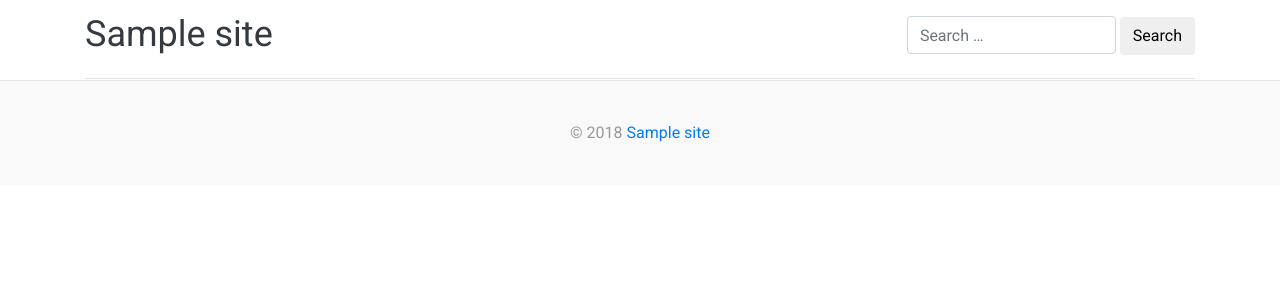
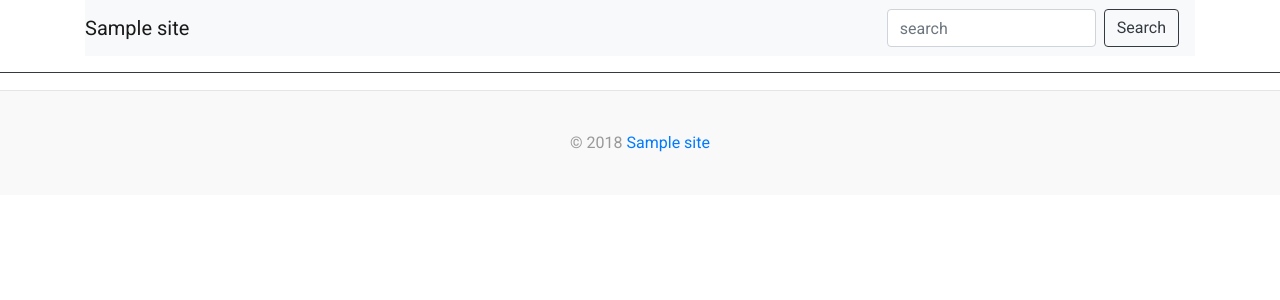
Before and after one commit to friism/blog, a WordPress theme: template wordpress/friism/page.php in a window 1280 px wide. Shown: the top 300 px of the page. Run offline with PHP 8.4 and a stand-in for WordPress, Linux system fonts and the light colour scheme; the site name, menu and one post (Sample post) are stand-ins, and other content is empty.

Commit message:
use default bootstrap

```diff
--- a/wordpress/friism/header.php
+++ b/wordpress/friism/header.php
@@ -20,17 +20,21 @@
 </head>
 
 <body>
-<div class="container">
-	<header class="blog-header py-3">
-        <div class="row">
-          <div class="col-6">
-            <a class="blog-header-logo text-dark" href="<?php echo esc_url( home_url( '/' )); ?>"><?php esc_url(bloginfo('name')); ?></a>
-          </div>
-          <div class="col-6 d-flex justify-content-end align-items-center">
-            <?php get_search_form() ?>
-          </div>
-        </div>
-    </header><!-- #masthead -->
-</div>
+<header class="container">
+  <nav class="navbar navbar-expand-sm navbar-light bg-light pl-0">
+    <a class="navbar-brand" href="<?php echo esc_url( home_url( '/' )); ?>">
+      <?php esc_url(bloginfo('name')); ?>
+    </a>
+    <button class="navbar-toggler" type="button" data-toggle="collapse" data-target="#navbarSupportedContent" aria-controls="navbarSupportedContent" aria-expanded="false" aria-label="Toggle navigation">
+      <span class="navbar-toggler-icon"></span>
+    </button>
+    <div class="collapse navbar-collapse" id="navbarSupportedContent">
+      <?php get_search_form() ?>
+    </div>
+  </nav>
+</header>
+
+<hr>
+
 <main class="container">
 	<div class="row">
--- a/wordpress/friism/searchform.php
+++ b/wordpress/friism/searchform.php
@@ -1,12 +1,6 @@
-<form role="search" method="get" class="search-form"
+<form role="search" method="get" class="form-inline ml-auto"
     action="<?php echo esc_url( home_url( '/' ) ); ?>">
-    <label>
-        <input type="search" class="search-field form-control"
-            placeholder="<?php echo esc_attr_x( 'Search &hellip;', 'placeholder', 'wp-bootstrap-starter' ); ?>" value="<?php echo esc_attr( get_search_query() ); ?>"
-            name="s"
-            title="<?php _ex( 'Search for:', 'label', 'wp-bootstrap-starter' ); ?>">
-    </label>
-    <input type="submit"
-           class="search-submit btn btn-default"
-           value="<?php echo esc_attr_x( 'Search', 'submit button', 'wp-bootstrap-starter' ); ?>">
+    <input type="search" class="form-control mr-sm-2"
+        placeholder="search" aria-label="Search">
+    <button class="btn btn-outline-dark my-2 my-sm-0" type="submit">Search</button>
 </form>
--- a/wordpress/friism/style.css
+++ b/wordpress/friism/style.css
@@ -16,19 +16,6 @@ body {
   font-family: 'Roboto', sans-serif;
 }
 
-.blog-header {
-    line-height: 1;
-    border-bottom: 1px solid #e5e5e5;
-  }
-
-  .blog-header-logo {
-    font-size: 2.25rem;
-  }
-
-  .blog-header-logo:hover {
-    text-decoration: none;
-  }
-
   h1, h2, h3, h4, h5, h6 {
   }
 
@@ -156,3 +97,13 @@ body {
   .comment-list {
     padding-left: 0;
   }
+
+  .navbar {
+    background-color: white;
+  }
+
+  hr {
+    border-color: #343a40;
+    background-color: #343a40;
+    color: #343a40;
+  }
```
Also changed, not shown: other parts of wordpress/friism/style.css (+0 -46 lines).
